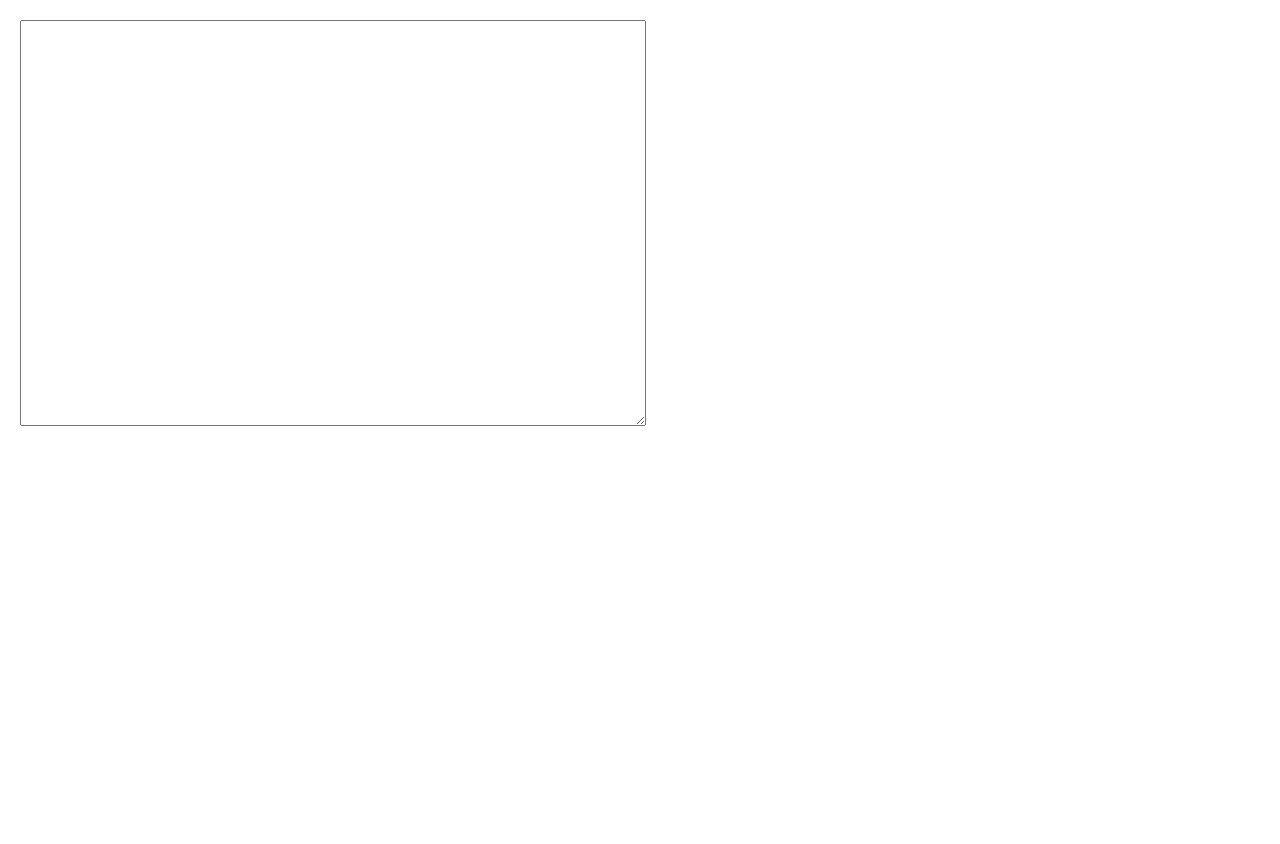
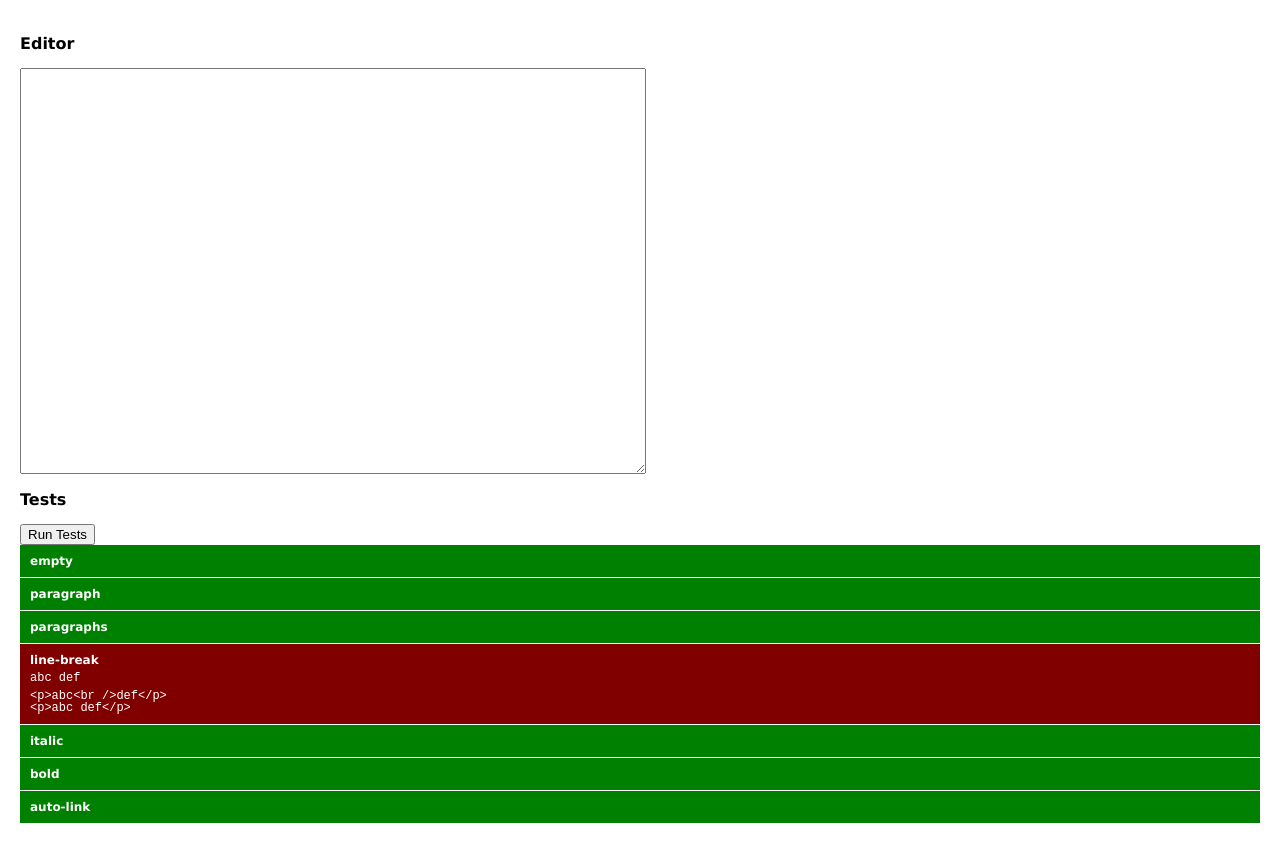
Before and after one commit to Yogu/studybooks2, a plain HTML site: page index.html in a window 1280 px wide. Before the commit the page ends 800 px from the top, so only its background shows below. Drawn offline with Linux system fonts and the light colour scheme.

Commit message:
Added test framework

```diff
--- a/index.html
+++ b/index.html
@@ -10,13 +10,24 @@
 		<script type="text/javascript" src="scripts/jquery-1.7.2.js"></script>
 		<script type="text/javascript" src="scripts/Markdown.Converter.js"></script>
 		<script type="text/javascript" src="scripts/main.js"></script>
+		<script type="text/javascript" src="scripts/test.js"></script>
+		<script type="text/javascript" src="scripts/parser.js"></script>
 	</head>
 	<body>
+		<section id="editor">
+			<h2>Editor</h2>
 			<div id="input-wrap">
 				<textarea id="input"></textarea>
 			</div>
 			<div id="output-wrap">
 				<div id="output"></div>
 			</div>
+		</section>
+		<section id="test">
+			<h2>Tests</h2>
+			<div><button id="run-tests">Run Tests</button></div>
+			<ul id="test-results" class="results")>
+			</ul>
+		</section>
 	</body>
 </html>
--- a/scripts/main.js
+++ b/scripts/main.js
@@ -1,12 +1,40 @@
 "use strict";
 
+window.app = { };
+
 $(function() {
-	var converter = new Markdown.Converter();
-	$('#input').on('change keydown keyup keypress', function() {
+	// Editor
+	(function () {
+		var parser = new app.Parser();
+		$('#input').on('change keydown keyup keypress', function() {
+			update();
+		});
+		function update() {
+			$('#output').html(parser.parse($('#input').val()));
+		}
 		update();
-	});
-	function update() {
-		$('#output').html(converter.makeHtml($('#input').val()));
-	}
-	update();
+	})();
+
+	// Tests
+	(function() {
+		$('#run-tests').click(function() {
+			runTests();
+		});
+		function runTests() {
+			var tests = new app.test.ParserTest();
+			var results = tests.run();
+			$('#test-results').empty();
+			var i = 0;
+			results.forEach(function(result) {
+				var li = $('<li>').appendTo($('#test-results'))
+					.append($('<div>').addClass('label').text(result.label))
+					.append($('<div>').addClass('source').text(result.source))
+					.append($('<div>').addClass('expected-output').text(result.expectedOutput))
+					.append($('<div>').addClass('actual-output').text(result.actualOutput));
+				li.addClass(result.success ? 'success' : 'fail');
+				i++;
+			});
+		}
+		runTests();
+	})();
 });
--- /dev/null
+++ b/scripts/parser.js
@@ -0,0 +1,7 @@
+app.Parser = function() {
+	var converter = new Markdown.Converter();
+
+	this.parse = function(text) {
+		return converter.makeHtml(text);
+	};
+}
--- /dev/null
+++ b/scripts/test.js
@@ -0,0 +1,60 @@
+(function() {
+	app.test = { };
+	app.test.ParserTest = function() {
+		var tests = [
+ 			{
+				label: 'empty',
+				source: '',
+				output: '',
+			},
+			{
+				label: 'paragraph',
+				source: 'abc',
+				output: '<p>abc</p>',
+			},
+			{
+				label: 'paragraphs',
+				source: 'abc\n\ndef',
+				output: '<p>abc</p> <p>def</p>',
+			},
+			{
+				label: 'line-break',
+				source: 'abc\ndef',
+				output: '<p>abc<br />def</p>',
+			},
+			{
+				label: 'italic',
+				source: '*abc*',
+				output: '<p><em>abc</em></p>',
+			},
+			{
+				label: 'bold',
+				source: '**abc**',
+				output: '<p><strong>abc</strong></p>',
+			},
+			{
+				label: 'auto-link',
+				source: 'http://google.com',
+				output: '<p><a href="http://google.com">http://google.com</a></p>',
+			},
+		];
+
+		this.run = function() {
+			var results = [];
+			var parser = new app.Parser();
+			var overallSuccess = true;
+			for (var i = 0; i < tests.length; i++) {
+				var test = tests[i];
+				var output = parser.parse(test.source);
+				output = output.replace(/\s+/, ' ').trim();
+				var success = output == test.output;
+				if (!success)
+					overallSuccess = false;
+				var result = {label: test.label, source: test.source, expectedOutput: test.output, actualOutput: output, success: success };
+				results.push(result);
+			}
+			results.success = overallSuccess;
+			return results;
+		}
+	};
+})();
--- a/stylesheets/style.css
+++ b/stylesheets/style.css
@@ -1,3 +1,8 @@
+body > * {
+	font-family: Verdana, sans-serif;
+	font-size: 12px;
+}
+
 #input-wrap,
 #output-wrap {
 	width: 50%;
@@ -17,6 +22,15 @@
 
 body {
 	padding: 20px;
+}
+
+h2 {
+	font-size: 16px;
+	font-weight: bold;
+	margin: 1em 0;
+}
+
+#editor {
 	overflow: hidden;
 }
 
@@ -27,3 +41,64 @@ em {
 strong {
 	font-weight: bold;
 }
+
+table {
+	width: 100%;
+}
+
+table th,
+table td {
+	padding: 3px;
+	border: 1px solid white;
+}
+
+table th {
+	background: #CCCCCC;
+	font-weight: bold;
+}
+
+table td:nth-child(2n + 1) {
+	background: #DDDDDD;
+}
+
+table td:nth-child(2n) {
+	background: #EEEEEE;
+}
+
+.results li {
+	list-style: none;
+	margin: 0;
+	border-bottom: 1px solid white;
+	padding: 10px;
+}
+
+.results .label {
+	font-weight: bold;
+}
+
+.results .fail .label,
+.results .source {
+	margin-bottom: 0.5em;
+}
+
+.results .source,
+.results .expected-output,
+.results .actual-output {
+	font-family: monospace;
+}
+
+.results .success .source,
+.results .success .expected-output,
+.results .success .actual-output {
+	display: none;
+}
+
+.success {
+	background: #008000 !important;
+	color: white;
+}
+
+.fail {
+	background: #800000 !important;
+	color: white;
+}
```
Lines whose indentation alone changed are shown as unchanged.
